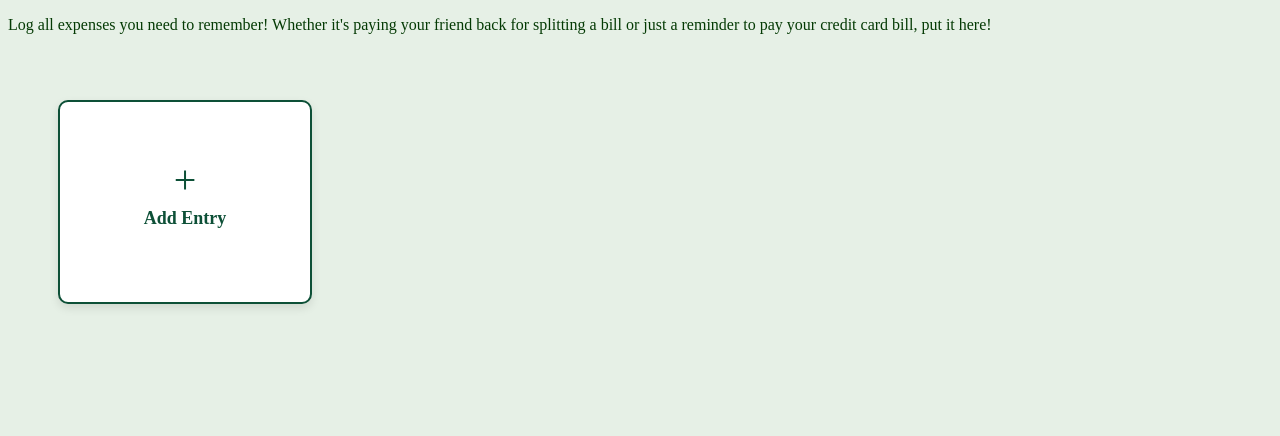
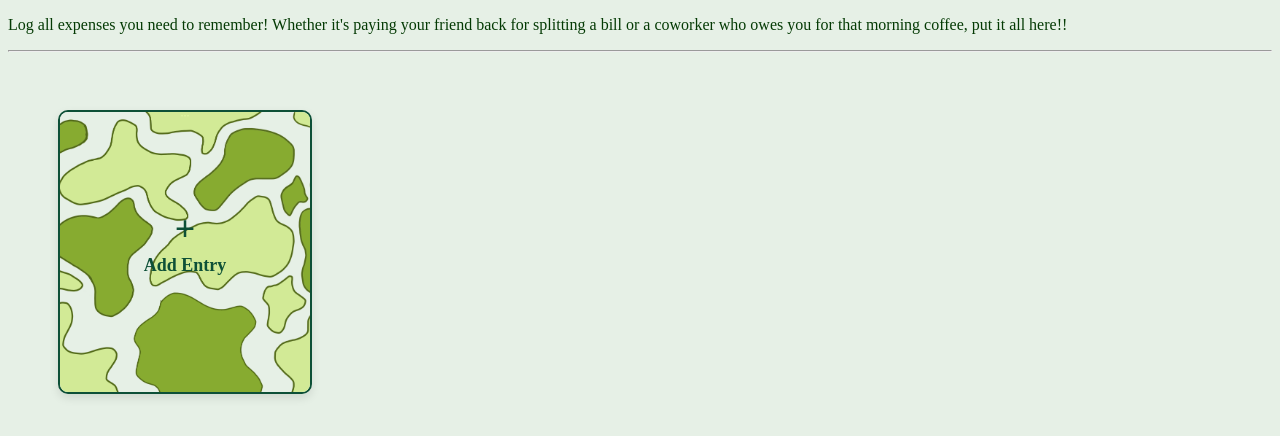
Before and after one commit to mal-ink/Moolah, a plain HTML site: page Money Owed.html in a window 1280 px wide. Shown: the part 152-588 px from the top of the page. Drawn offline with Linux system fonts and the light colour scheme.

Commit message:
edits are not working

```diff
--- a/Money Owed.html
+++ b/Money Owed.html
@@ -1,6 +1,6 @@
 <!--frontend kinda works what do we need to do
-       - entries need to be displayed
-        - form needs to be able to submit and save entries
+       - entry display needs to be cuter + matchting with the add entry button
+        -
   backend
       - needs to be saved per account
       - need to be able to save entries and retrieve every time user logs in
@@ -13,6 +13,7 @@
   <link rel="stylesheet" href="style.css">
 </head>
 <body>
+  <!-- Navbar -->
   <div class="navbar">
     <div class="nav-links">
       <div class="dropdown">
@@ -33,40 +34,23 @@
     </div>
   </div>
 
-  <p style="color:rgb(4, 58, 4)">Log all expenses you need to remember! Whether it's paying your friend back for splitting a bill or just a reminder to pay your credit card bill, put it here!</p>
-
-  <!-- Show logged in user + logout -->
-  <script>
-    const loggedInUser = localStorage.getItem('loggedInUser');
-    const navUser = document.getElementById('nav-user');
-    const userDropdown = document.getElementById('user-dropdown');
-    const loginLink = document.getElementById('login-link');
-    const logoutBtn = document.getElementById('logout-button');
-
-    if (loggedInUser) {
-      navUser.textContent = ` ${loggedInUser}`;
-      userDropdown.style.display = 'inline-block';
-      loginLink.style.display = 'none';
-      logoutBtn.addEventListener('click', () => {
-        localStorage.removeItem('loggedInUser');
-        window.location.reload();
-      });
-    } else {
-      userDropdown.style.display = 'none';
-      loginLink.style.display = 'inline-block';
-    }
-  </script>
-
-  <!--  Entry Cards Container -->
+  <!-- Description -->
+  <p style="color:rgb(4, 58, 4)">
+    Log all expenses you need to remember! Whether it's paying your friend back for splitting a bill or a coworker who owes you for that morning coffee, put it all here!!
+  </p>
+<hr>
+  <!-- Entry Cards Container -->
   <div id="entry-list">
+    <!-- Add Entry Card -->
     <div class="add-entry-card" onclick="openEntryForm()">
-      <p class="card__plus">+</p>
-      <p class="card__title">Add Entry</p>
+      <img src="Background .PNG" alt="Card background">
+      <div class="overlay-text">
+        <p class="card__plus">+</p>
+        <p class="card__title">Add Entry</p>
+      </div>
     </div>
   </div>
-
-  <!--  Modal Form -->
-  <div id="entry-form-modal">
+  <div id="entry-form-modal" style="display: none;">
     <div class="entry-form-content">
       <span class="close-modal" onclick="closeEntryForm()">✖</span>
       <h2>New Expense Entry</h2>
@@ -88,16 +72,37 @@
     </div>
   </div>
 
-  <!-- 🧠 Scripts -->
+<!-- bro i acutally swear why is like 3 out of 5 minute being counted but u been so outta touch!-->
+  <!-- js frontend stuff from here -->
   <script>
+    // username stuff for navbar
+    const loggedInUser = localStorage.getItem('loggedInUser');
+    const navUser = document.getElementById('nav-user');
+    const userDropdown = document.getElementById('user-dropdown');
+    const loginLink = document.getElementById('login-link');
+    const logoutBtn = document.getElementById('logout-button');
+
+    if (loggedInUser) {
+      navUser.textContent = ` ${loggedInUser}`;
+      userDropdown.style.display = 'inline-block';
+      loginLink.style.display = 'none';
+      logoutBtn.addEventListener('click', () => {
+        localStorage.removeItem('loggedInUser');
+        window.location.reload();
+      });
+    } else {
+      userDropdown.style.display = 'none';
+      loginLink.style.display = 'inline-block';
+    }
+
     function openEntryForm() {
       document.getElementById('entry-form-modal').style.display = 'flex';
     }
-
     function closeEntryForm() {
       document.getElementById('entry-form-modal').style.display = 'none';
     }
 
+    // Entry form submission
     const form = document.getElementById('entryForm');
     const entryList = document.getElementById('entry-list');
 
@@ -120,6 +125,7 @@
         </div>
       `;
 
+      // Add before the add-entry card
       entryList.insertBefore(entryCard, entryList.querySelector('.add-entry-card'));
 
       form.reset();
--- a/style.css
+++ b/style.css
@@ -217,20 +217,45 @@ form button:focus {
 /* The always-visible + add entry card */
 .add-entry-card {
   width: 250px;
-  height: 200px;
+  height: 280px;
   background-color: white;
   border: 2px solid #0d5037;
   border-radius: 10px;
   margin: 20px;
   box-shadow: 0 4px 10px rgba(0, 0, 0, 0.1);
-  display: flex;
-  flex-direction: column;
-  justify-content: center;
-  align-items: center;
+  position: relative;
+  overflow: hidden;
   cursor: pointer;
   transition: transform 0.2s ease;
-  z-index: 1;
+  /*position: fixed; - this makes it stick to the to the left side but for some reason other things go overtop of it*/
 }
+/* i cant freaking find it i just want it to stick to the left side please*/
+.add-entry-card img {
+  width: 100%;
+  height: 100%;
+  object-fit: cover;
+}
+
+.add-entry-card .overlay-text {
+  position: absolute;
+  top: 50%;
+  left: 50%;
+  transform: translate(-50%, -50%);
+  color: #0d5037;
+  font-weight: bold;
+  text-align: center;
+  z-index: 2;
+}
+
+.add-entry-card .overlay-text .card__plus {
+  font-size: 36px;
+  margin-bottom: 5px;
+}
+
+.add-entry-card .overlay-text .card__title {
+  font-size: 18px;
+}
+
 
 .add-entry-card:hover {
   transform: scale(1.03);
@@ -326,11 +351,10 @@ form button:focus {
   gap: 20px;
   padding: 30px;
 }
-
-/* Style for each new expense card */
+/* Style for each new expense card okay why is it nactually not countin im going to kill my self1!!!!!! */
 .entry-card {
-  width: 250px;
-  height: 140px;
+  width: 225px;
+  height: 260px;
   background-color: #f7fff7;
   border: 2px solid #0d5037;
   border-radius: 10px;
```
Also changed, not shown: about.html (+4 -2 lines).
